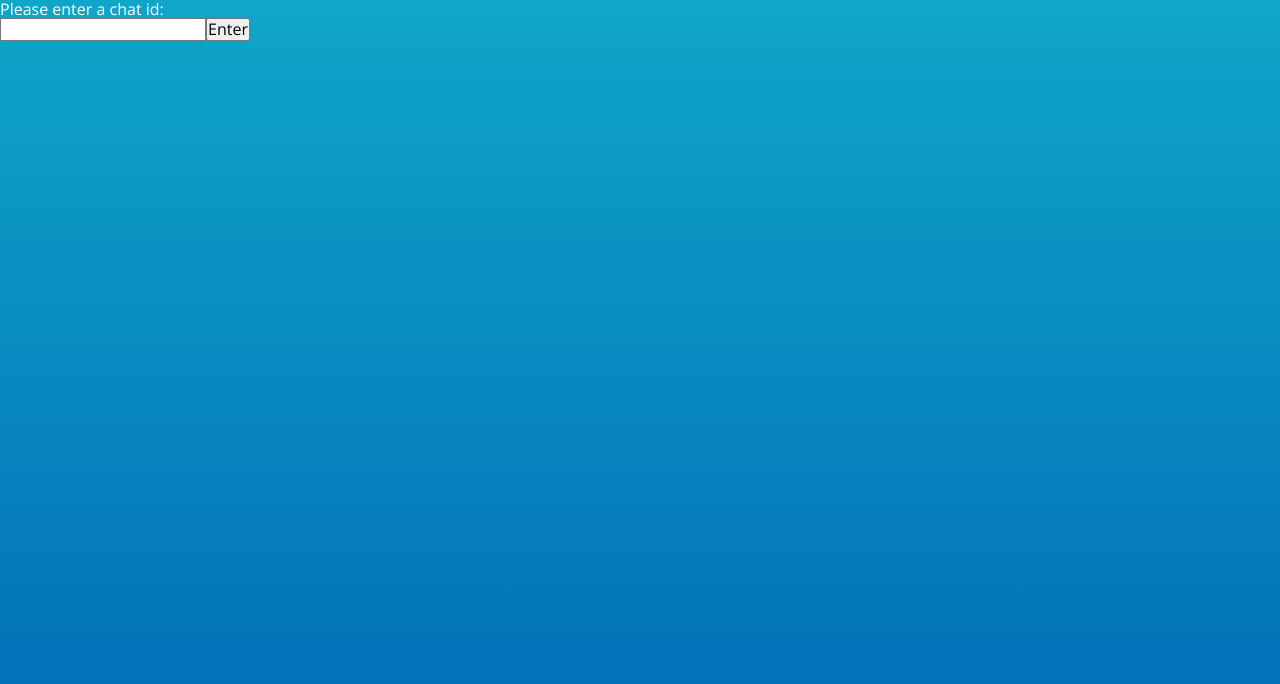
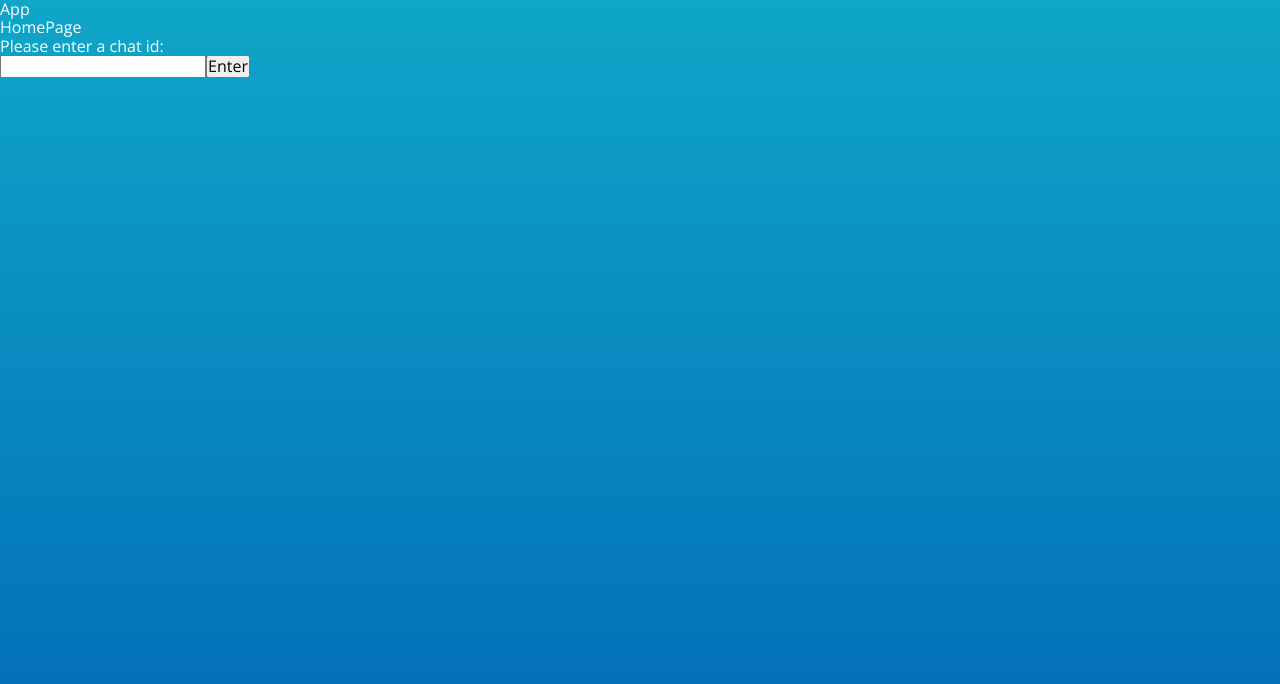
Before and after one commit to jrouleau/chatbox, a React (Create React App) app in the folder web/: page / in a window 1280 px wide. Shown: the top 684 px of the page. Built offline with nearby package versions, Linux system fonts and the light colour scheme; no server answers.

Commit message:
Add page labels

```diff
--- a/web/src/App.js
+++ b/web/src/App.js
@@ -7,10 +7,13 @@ export function App() {
   console.log('App');
 
   return (
-    <AuthRouter>
-      <NewUserRouter>
-        <ChatRouter />
-      </NewUserRouter>
-    </AuthRouter>
+    <>
+      <p>App</p>
+      <AuthRouter>
+        <NewUserRouter>
+          <ChatRouter />
+        </NewUserRouter>
+      </AuthRouter>
+    </>
   );
 }
--- a/web/src/pages/AuthPage.js
+++ b/web/src/pages/AuthPage.js
@@ -14,6 +14,7 @@ export function AuthPage() {
 
   return (
     <>
+      <p>AuthPage</p>
       <button onClick={anonymousLogin}>Continue Anonymously</button>
     </>
   );
--- a/web/src/pages/ChatPage.js
+++ b/web/src/pages/ChatPage.js
@@ -53,6 +53,7 @@ export function ChatPage({ id }) {
 
   return (
     <>
+      <p>ChatPage</p>
       <ol>
         {messages.map((doc) => {
           const { author, message, time } = doc.data({
--- a/web/src/pages/HomePage.js
+++ b/web/src/pages/HomePage.js
@@ -15,6 +15,7 @@ export function HomePage() {
 
   return (
     <>
+      <p>HomePage</p>
       <p>{`Please enter a chat id:`}</p>
       <form onSubmit={enter}>
         <input ref={inputRef} type="text" />
--- a/web/src/pages/NewUserPage.js
+++ b/web/src/pages/NewUserPage.js
@@ -17,6 +17,7 @@ export function NewUserPage({ onSave }) {
 
   return (
     <>
+      <p>NewUserPage</p>
       <p>{`Please enter a name:`}</p>
       <form onSubmit={save}>
         <input ref={inputRef} type="text" />
```
